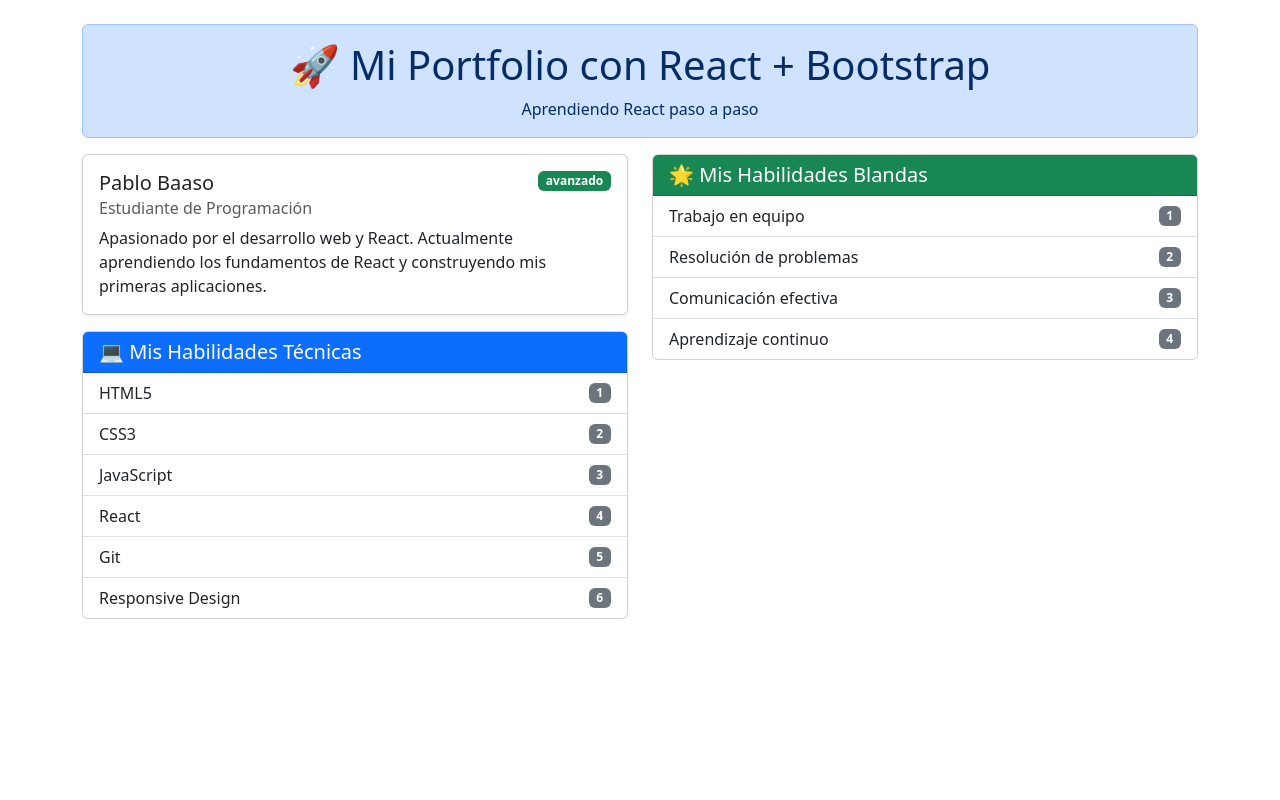
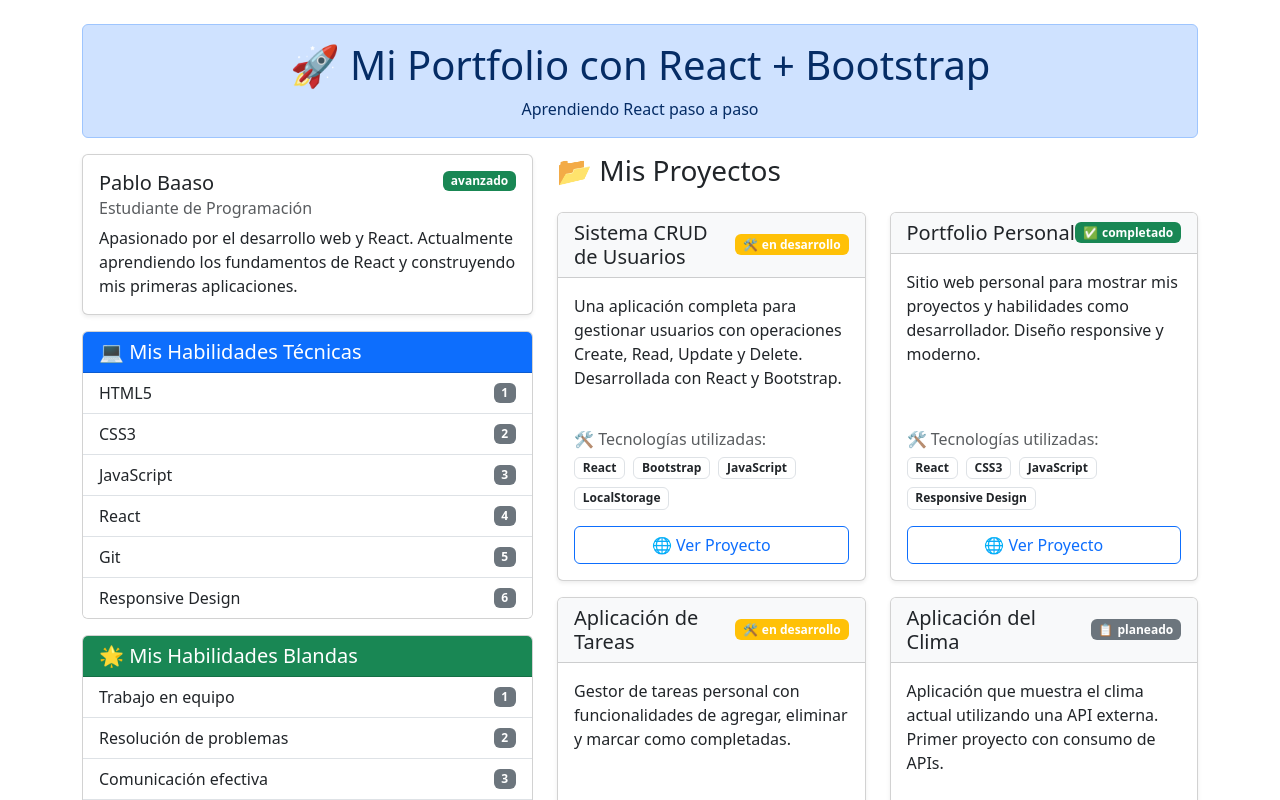
Before and after one commit to Pablobasso25/React-Theory, a React (Vite) app: page / in a window 1280 px wide. Shown: the top 800 px of the page. Built offline with nearby package versions, Linux system fonts and the light colour scheme.

Commit message:
add theory

```diff
--- a/src/App.jsx
+++ b/src/App.jsx
@@ -3,6 +3,7 @@ import { Container, Row, Col, Alert } from "react-bootstrap";
 // 📥 IMPORTACIÓN DE COMPONENTES HIJOS
 import TarjetaPresentacion from "./components/props/TarejetaPresentacion";
 import ListaHabilidades from "./components/props/ListaHabilidades";
+import Proyecto from "./components/props/Proyecto";
 
 // 🎯 COMPONENTE PADRE PRINCIPAL
 function App() {
@@ -20,8 +21,8 @@ function App() {
 
       {/* 📐 SISTEMA DE GRID - Row con 2 Columnas */}
       <Row>
-        {/* 📦 COLUMNA IZQUIERDA */}
-        <Col lg={6}>
+        {/* 📦 COLUMNA IZQUIERDA INFORMACIÓN PERSONAL */}
+        <Col lg={5}>
           {/* 🎴 COMPONENTE TARJETA PRESENTACIÓN */}
           {/* 🔗 PASANDO PROPS AL HIJO */}
           <TarjetaPresentacion
@@ -45,11 +46,6 @@ function App() {
             ]}
             tipo="tecnica" // ← Prop string
           />
-        </Col>
-
-        {/* 📦 COLUMNA DERECHA */}
-        <Col lg={6}>
-          {/* 📋 SEGUNDA LISTA HABILIDADES - REUTILIZACIÓN */}
           <ListaHabilidades
             titulo="🌟 Mis Habilidades Blandas" // ← Diferente título
             habilidades={[
@@ -62,6 +58,66 @@ function App() {
             tipo="blanda" // ← Diferente tipo
           />
         </Col>
+        {/* 📦 COLUMNA DERECHA - PROYECTOS */}
+        <Col lg={7}>
+          <h3 className="mb-4">📂 Mis Proyectos</h3>
+
+          <Row>
+            {/* 🎴 PROYECTO 1 - CRUD DE USUARIOS */}
+            <Col md={6} className="mb-3">
+              <Proyecto
+                titulo="Sistema CRUD de Usuarios"
+                descripcion="Una aplicación completa para gestionar usuarios con operaciones Create, Read, Update y Delete. Desarrollada con React y Bootstrap."
+                tecnologias={[
+                  "React",
+                  "Bootstrap",
+                  "JavaScript",
+                  "LocalStorage",
+                ]}
+                enlace="https://github.com/pablo/mi-crud-usuarios"
+                estado="en desarrollo"
+              />
+            </Col>
+
+            {/* 🎴 PROYECTO 2 - PORTFOLIO PERSONAL */}
+            <Col md={6} className="mb-3">
+              <Proyecto
+                titulo="Portfolio Personal"
+                descripcion="Sitio web personal para mostrar mis proyectos y habilidades como desarrollador. Diseño responsive y moderno."
+                tecnologias={[
+                  "React",
+                  "CSS3",
+                  "JavaScript",
+                  "Responsive Design",
+                ]}
+                enlace="https://pablo-dev-portfolio.netlify.app"
+                estado="completado"
+              />
+            </Col>
+
+            {/* 🎴 PROYECTO 3 - LISTA DE TAREAS */}
+            <Col md={6} className="mb-3">
+              <Proyecto
+                titulo="Aplicación de Tareas"
+                descripcion="Gestor de tareas personal con funcionalidades de agregar, eliminar y marcar como completadas."
+                tecnologias={["React", "useState", "CSS3"]}
+                enlace="https://github.com/pablo/lista-tareas"
+                estado="en desarrollo"
+              />
+            </Col>
+
+            {/* 🎴 PROYECTO 4 - CLIMA APP */}
+            <Col md={6} className="mb-3">
+              <Proyecto
+                titulo="Aplicación del Clima"
+                descripcion="Aplicación que muestra el clima actual utilizando una API externa. Primer proyecto con consumo de APIs."
+                tecnologias={["React", "API Fetch", "CSS3"]}
+                enlace="#"
+                estado="planeado"
+              />
+            </Col>
+          </Row>
+        </Col>
       </Row>
     </Container>
   );
--- /dev/null
+++ b/src/components/props/Proyecto.jsx
@@ -0,0 +1,102 @@
+import { Card, Button, Badge, Stack } from "react-bootstrap";
+
+// 🎯 DEFINICIÓN DEL COMPONENTE HIJO
+function Proyecto({
+  titulo, // ← string: Título del proyecto
+  descripcion, // ← string: Descripción del proyecto
+  tecnologias, // ← array: Lista de tecnologías usadas
+  enlace, // ← string: URL del proyecto o repositorio
+  estado = "en desarrollo", // ← string: Estado del proyecto (valor por defecto)
+}) {
+  // 🎨 LÓGICA INTERNA DEL COMPONENTE
+
+  // 1. Función para determinar color del badge según estado
+  const obtenerColorEstado = () => {
+    switch (estado) {
+      case "completado":
+        return "success"; // Verde
+      case "en desarrollo":
+        return "warning"; // Amarillo
+      case "planeado":
+        return "secondary"; // Gris
+      default:
+        return "primary"; // Azul
+    }
+  };
+
+  // 2. Función para obtener ícono según estado
+  const obtenerIconoEstado = () => {
+    switch (estado) {
+      case "completado":
+        return "✅";
+      case "en desarrollo":
+        return "🛠️";
+      case "planeado":
+        return "📋";
+      default:
+        return "🔍";
+    }
+  };
+
+  return (
+    // 🎨 COMPONENTE BOOTSTRAP - Card
+    <Card className="mb-4 shadow-sm h-100">
+      {/* 🎫 HEADER CON TÍTULO Y ESTADO */}
+      <Card.Header className="bg-light">
+        <div className="d-flex justify-content-between align-items-center">
+          {/* 📝 Título del proyecto */}
+          <Card.Title className="mb-0 h5">{titulo}</Card.Title>
+
+          {/* 🏷️ Badge de estado */}
+          <Badge
+            bg={obtenerColorEstado()}
+            className="d-flex align-items-center"
+          >
+            <span className="me-1">{obtenerIconoEstado()}</span>
+            {estado}
+          </Badge>
+        </div>
+      </Card.Header>
+
+      <Card.Body className="d-flex flex-column">
+        {/* 📄 Descripción del proyecto */}
+        <Card.Text className="flex-grow-1">{descripcion}</Card.Text>
+
+        {/* 🔧 Tecnologías usadas */}
+        <div className="mb-3">
+          <h6 className="text-muted mb-2">🛠️ Tecnologías utilizadas:</h6>
+
+          {/* 📋 Stack de badges para tecnologías */}
+          <Stack direction="horizontal" gap={2} className="flex-wrap">
+            {tecnologias.map((tecnologia, index) => (
+              <Badge
+                key={index}
+                bg="outline-primary"
+                text="dark"
+                className="border"
+                style={{ fontSize: "0.75rem" }}
+              >
+                {tecnologia}
+              </Badge>
+            ))}
+          </Stack>
+        </div>
+
+        {/* 🔗 Botón de enlace */}
+        <div className="mt-auto">
+          <Button
+            variant="outline-primary"
+            href={enlace}
+            target="_blank"
+            rel="noopener noreferrer"
+            className="w-100"
+          >
+            🌐 Ver Proyecto
+          </Button>
+        </div>
+      </Card.Body>
+    </Card>
+  );
+}
+
+export default Proyecto;
```
